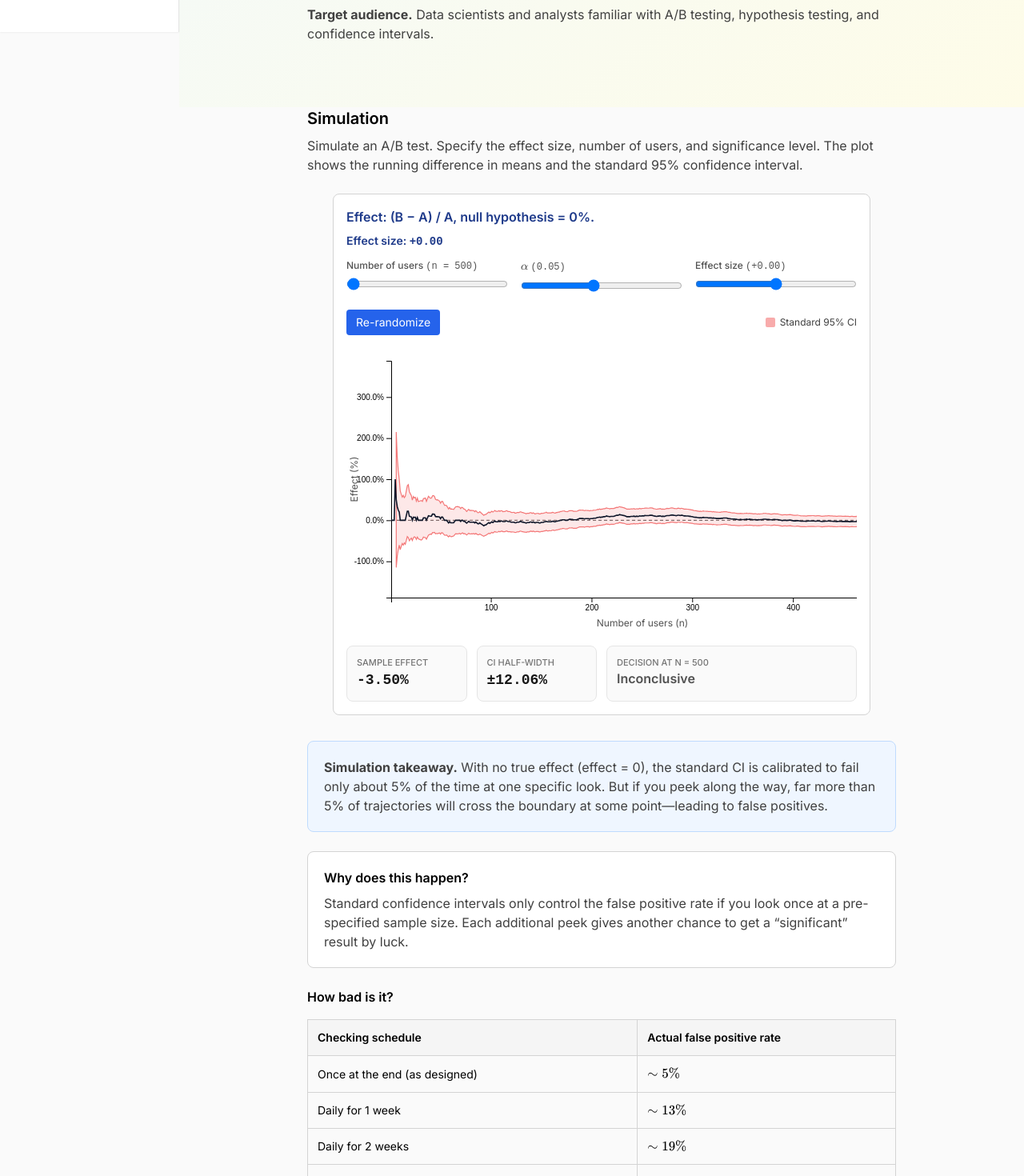
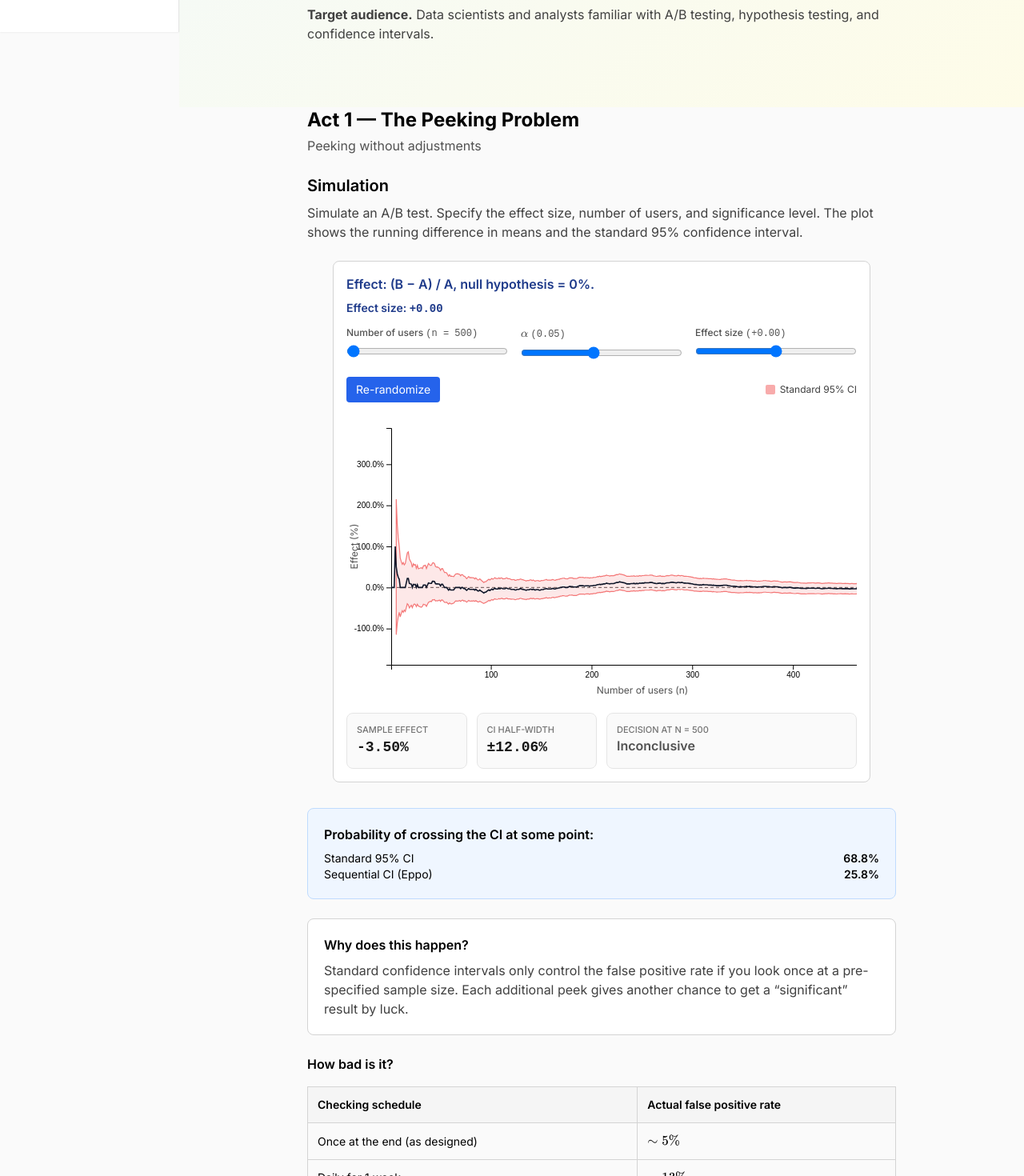
Before and after one commit to n-levy/sequential_testing, a Next.js app in the folder site/: page /focused in a window 1280 px wide. Shown: the part 760-2230 px from the top of the page at 80% size. Built offline with nearby package versions, Linux system fonts and the light colour scheme.

Commit message:
Fix build errors (client component + InlineMath typing) - act 1 try 17

```diff
--- a/site/components/act1/Act1.tsx
+++ b/site/components/act1/Act1.tsx
@@ -16,6 +16,9 @@ function DisplayMathBox({ children }: { children: React.ReactNode }) {
 export function Act1() {
   return (
     <div id="act-1" className="max-w-3xl mx-auto px-4">
+      <h2 className="text-2xl font-bold mb-1">Act 1 — The Peeking Problem</h2>
+      <p className="text-neutral-600 mb-6">Peeking without adjustments</p>
+
       {/* Simulation intro */}
       <div className="mb-6">
         <h3 className="text-xl font-semibold mb-2">Simulation</h3>
@@ -30,11 +33,19 @@ export function Act1() {
         <ABTestSim layers={['fixed-ci']} />
       </div>
 
-      {/* Simulation takeaway */}
+      {/* Probability of crossing */}
       <div className="bg-blue-50 border border-blue-200 rounded-lg p-5 mb-6">
-        <p className="text-neutral-700">
-          <strong>Simulation takeaway.</strong> With no true effect (effect = 0), the standard CI is calibrated to fail only about 5% of the time at one specific look. But if you peek along the way, far more than 5% of trajectories will cross the boundary at some point—leading to false positives.
-        </p>
+        <h4 className="font-semibold mb-2">
+          Probability of crossing the CI at some point:
+        </h4>
+        <div className="flex justify-between text-sm">
+          <span>Standard 95% CI</span>
+          <span className="font-semibold">68.8%</span>
+        </div>
+        <div className="flex justify-between text-sm">
+          <span>Sequential CI (Eppo)</span>
+          <span className="font-semibold">25.8%</span>
+        </div>
       </div>
 
       {/* Why does this happen */}
@@ -106,23 +117,23 @@ export function Act1() {
         <div className="bg-neutral-100 border border-neutral-300 rounded-lg p-6 mt-8">
           <h4 className="font-bold mb-3">Mathematical Formulation</h4>
           <p className="mb-2">
-            Let <InlineMath>X_i</InlineMath> represent the outcome of the <InlineMath>i</InlineMath>th coin flip. We assign:
+            Let <InlineMath>{`X_i`}</InlineMath> represent the outcome of the <InlineMath>{`i`}</InlineMath>th coin flip. We assign:
           </p>
           <ul className="list-disc ml-6 mb-2">
-            <li><InlineMath>X_i = +1</InlineMath> if the flip is heads (step forward)</li>
-            <li><InlineMath>X_i = -1</InlineMath> if the flip is tails (step backward)</li>
+            <li><InlineMath>{`X_i = +1`}</InlineMath> if the flip is heads (step forward)</li>
+            <li><InlineMath>{`X_i = -1`}</InlineMath> if the flip is tails (step backward)</li>
           </ul>
           <p className="mb-2">
-            The probability of heads is written <InlineMath>p</InlineMath>. For a fair coin, <InlineMath>p = 0.5</InlineMath>.
+            The probability of heads is written <InlineMath>{`p`}</InlineMath>. For a fair coin, <InlineMath>{`p = 0.5`}</InlineMath>.
           </p>
           <p className="mb-2">
             <strong>Position after n steps:</strong>
           </p>
           <p className="mb-2">
-            The person&apos;s position after <InlineMath>n</InlineMath> steps is the sum of all the individual steps:
+            The person&apos;s position after <InlineMath>{`n`}</InlineMath> steps is the sum of all the individual steps:
           </p>
           <p className="mb-2">
-            <InlineMath>S_n = X_1 + X_2 + X_3 + ... + X_n</InlineMath>
+            <InlineMath>{`S_n = X_1 + X_2 + X_3 + ... + X_n`}</InlineMath>
           </p>
         </div>
       </DisplayMathBox>
```
